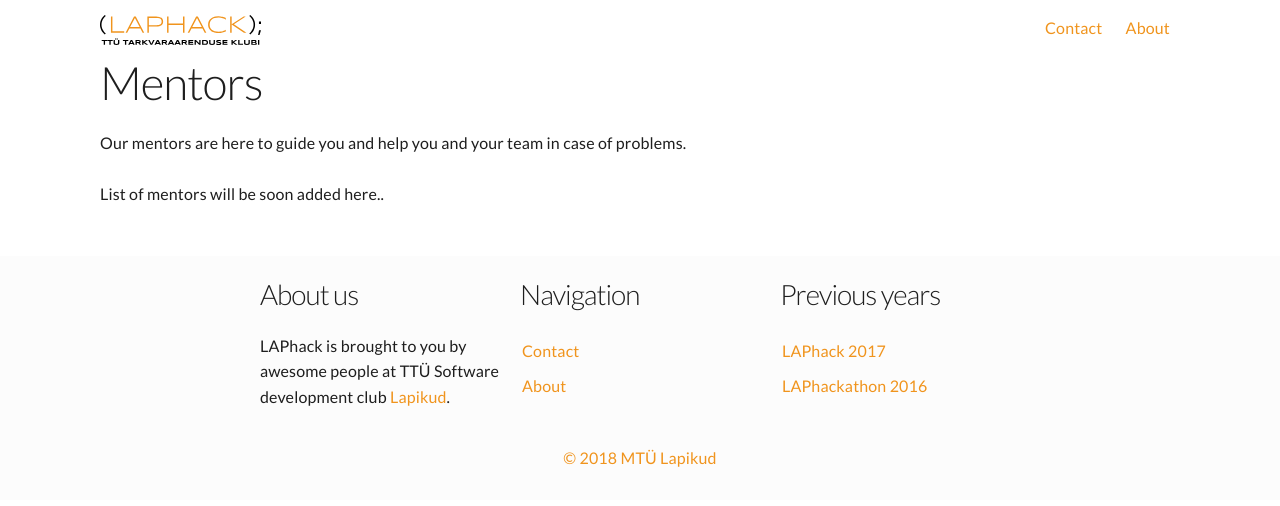
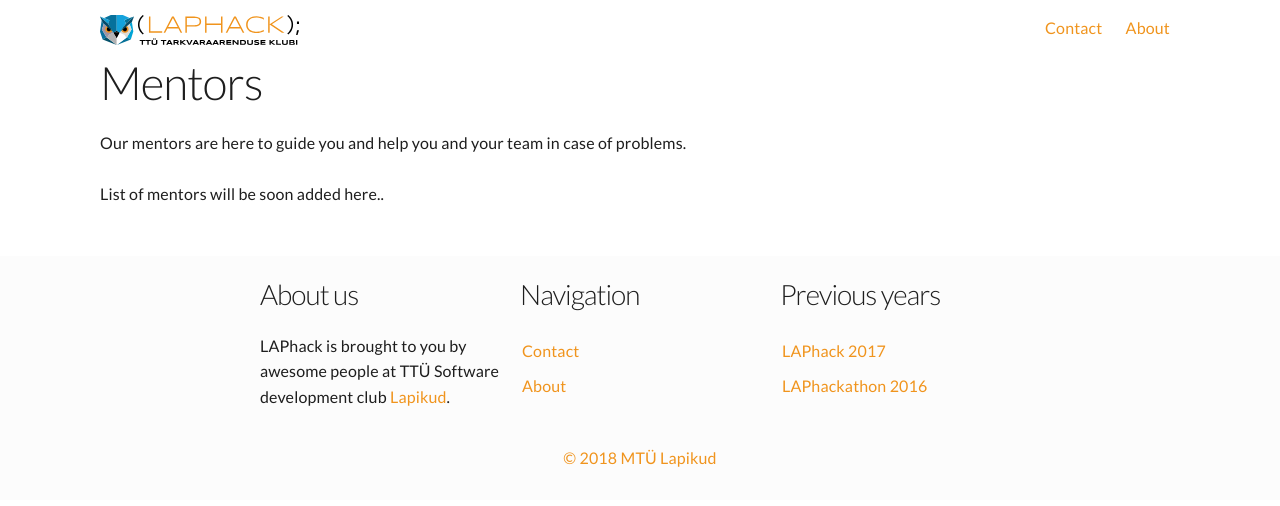
Before and after one commit to Lapikud/laphack.eu, a Jekyll site: the page built from mentors.html, in a window 1280 px wide. Shown: the top 506 px of the page. Built offline with Jekyll 4.4.1, drawn with Linux system fonts in a browser that asks for light colours; nearby versions of some CDN libraries.

Commit message:
add logo to about page

```diff
--- a/_includes/header.html
+++ b/_includes/header.html
@@ -1,7 +1,8 @@
 <!-- header.scss -->
 <nav class="navigation">
   <a href="/" {% if page.url == '/' %}style="display: none;"{% endif %}>
-    <img class="logo" src="{{ "/assets/logo_text_full.svg " | relative_url }}">
+	<img class="logo" src="{{ "/assets/logo.svg " | relative_url }}">
+	<img class="logo" src="{{ "/assets/logo_text_full.svg " | relative_url }}">
   </a>
 
   <div class="menu">
```
